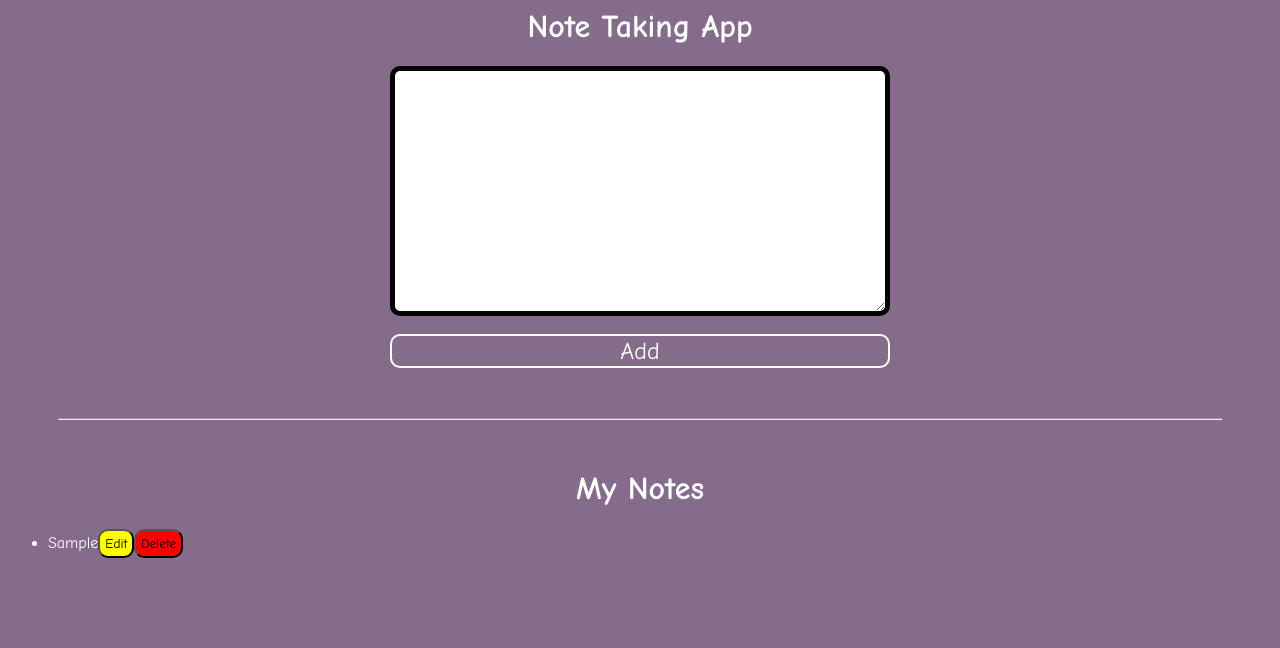
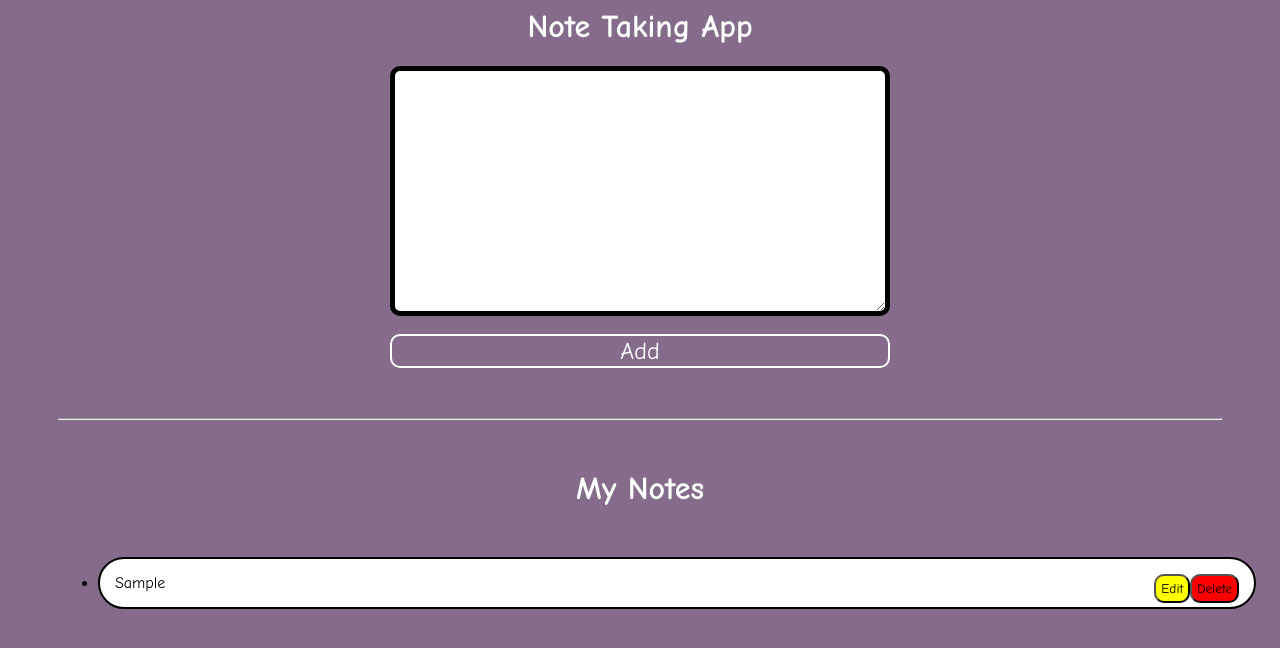
Before and after one commit to Divi20/NoteTakingApp, a plain HTML site: page noteapp.html in a window 1280 px wide. Both pictures are taken after typing "Sample" into the empty fields and a click on the button "Add". Drawn offline with Linux system fonts and the light colour scheme.

Commit message:
Commit2_edit_delete

```diff
--- a/noteapp.css
+++ b/noteapp.css
@@ -32,6 +32,24 @@
   background-color:yellow;
   margin:50px;
 }
+ul{
+  margin:50px;
+}
+
 li{
   text-align:left;
+  border:2px solid;
+  padding: 15px;
+  border-radius:30px;
+  color:black;
+  background-color:white;
+  margin-top:10px;
+  width: 100%;
+  word-wrap: break-word;
+
 }
+
+li span{
+  float:right;
+   background-color:white
+}
```
Lines whose indentation alone changed are shown as unchanged.
